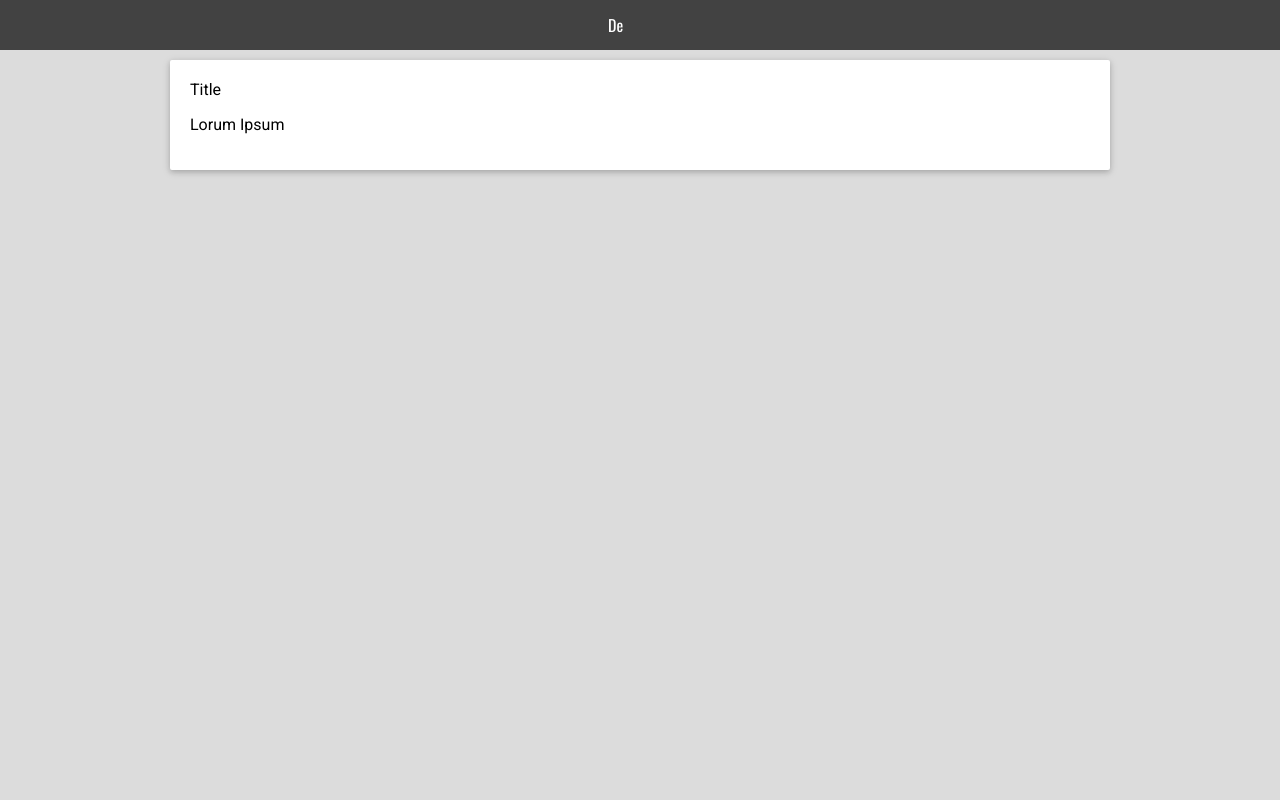
After one commit to Maxis8888/Bierbrouwerij, a PHP site: template app/Views/body.php in a window 1280 px wide. The commit adds this page. Run offline with PHP 8.4, Linux system fonts and the light colour scheme; the template is opened without the code that fills it: most values are stand-ins (such as "Sample title", 1, 10 or a date in 2020); some libraries are stand-ins or nearby versions.

Commit message:
added a view + css

```diff
--- a/app/Controllers/HomeController.php
+++ b/app/Controllers/HomeController.php
@@ -17,7 +17,8 @@ class HomeController extends Controller
 
         View::make('app', [
             'hello' => 'Hallo!',
-            'user' => $user->test()
+            'user' => $user->test(),
+            'title' => 'De Veteraan'
         ]);
     }
 }
--- a/app/Libraries/Database/ConnectionManager.php
+++ b/app/Libraries/Database/ConnectionManager.php
@@ -26,6 +26,7 @@ class ConnectionManager
      * @param $database
      * @param string $engine
      */
+
     public function __construct($host, $user, $password, $database, $engine = 'PDO')
     {
         $this->host = $host;
--- /dev/null
+++ b/app/Views/body.php
@@ -0,0 +1,17 @@
+<?php
+/**
+ * Created by PhpStorm.
+ * User: stef5
+ * Date: 11/04/2016
+ * Time: 18:58
+ */
+?>
+
+<div class="body-container">
+    <div class="center material-back">
+        <div class="">Title</div>
+        <div class="">
+            <p>Lorum Ipsum</p>
+        </div>
+    </div>
+</div>
--- a/app/Views/header.php
+++ b/app/Views/header.php
@@ -0,0 +1,12 @@
+<meta charset="UTF-8">
+<link href='https://fonts.googleapis.com/css?family=Roboto' rel='stylesheet' type='text/css'>
+<link href='https://fonts.googleapis.com/css?family=Oswald' rel='stylesheet' type='text/css'>
+<script src="https://ajax.googleapis.com/ajax/libs/jquery/1.11.3/jquery.min.js"></script>
+<script src="//code.jquery.com/ui/1.11.4/jquery-ui.js"></script>
+<link rel="stylesheet" href="https://maxcdn.bootstrapcdn.com/font-awesome/4.5.0/css/font-awesome.min.css">
+<link rel="stylesheet" type="text/css" href="public/css/style.css">
+<title><?= $title ?></title>
+
+<div class="header-container white-color">
+    <div class="title center">De Veteraan</div>
+</div>
--- /dev/null
+++ b/public/css/style.css
@@ -0,0 +1,39 @@
+body {
+    margin: 0;
+    padding: 0;
+    height: 100%;
+    font-family: 'Roboto', sans-serif;
+    background-color: gainsboro;
+}
+
+.header-container {
+    width: 100%;
+    height: 50px;
+    background-color: #424242;
+    font-family: 'Oswald', sans-serif;
+}
+
+.center {
+    margin: auto;
+    width: 5%;
+}
+
+.white-color {
+    color: white;
+}
+
+.material-back {
+    transition: box-shadow .25s;
+    padding: 20px;
+/*    margin: 0.5rem 0 1rem 0;*/
+    margin-top: 10px;
+    width: 900px;
+    border-radius: 2px;
+    background-color: #fff;
+    box-shadow: 0 2px 5px 0 rgba(0,0,0,0.16),0 2px 10px 0 rgba(0,0,0,0.12);
+}
+
+.title {
+    line-height: 50px;
+    vertical-align: middle;
+}
```
Also changed, not shown: app/Views/app.php (+5 -3 lines), 1 other file.
